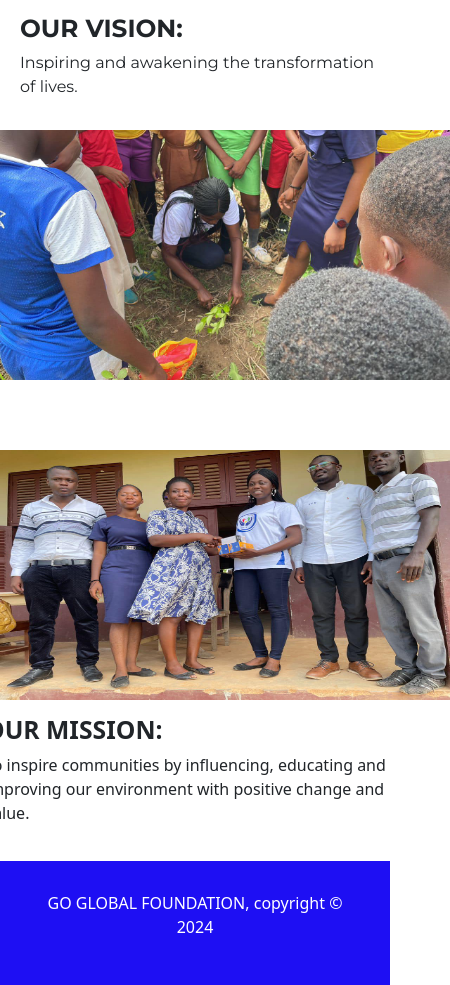
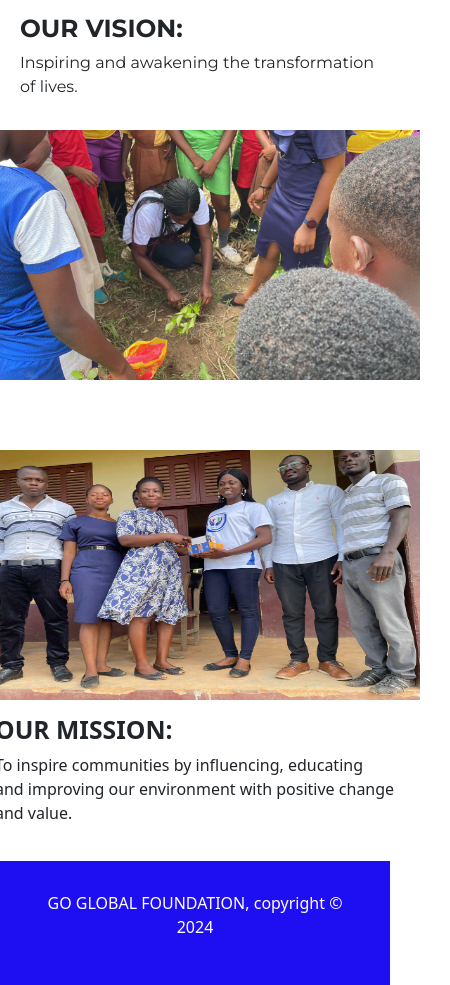
Before and after one commit to janim2/GO-Foundation, a plain HTML site: page index.html in a window 390 px wide. Shown: the part 2080-3065 px from the top of the page, 450 px wide, since content can reach past the window. Drawn offline with nearby package versions, Linux system fonts and the light colour scheme.

Commit message:
fourth commit

```diff
--- a/index.html
+++ b/index.html
@@ -59,7 +59,7 @@
 
     <section id="HomePage">
       <div class="image-container">
-         <img class="Home-Image" src="img/HomePage 2.jpg" alt="" width="100%">
+         <img class="Home-Image" src="img/HomePage 2.jpg" alt="" >
          <div class="overlay"></div>
       </div>
 
--- a/styles.css
+++ b/styles.css
@@ -30,6 +30,7 @@
 }
 
 @media (min-width: 576px) and (max-width: 768px) {
+
   .Home-child-3{
     display: flex;
     flex-direction: column;
@@ -57,24 +58,37 @@
     font-size: medium;
 
   }
+  .nav-link{
+    color: #000;
+  }
 
   }
 
 @media (max-width: 575px) {
+  body{
+    justify-content: center;
+    align-items: center;
+  }
   .Home-child-1 {
 
     /* transform: translate(-50%, 0%);  */
   }
+
+  .image-container{
+    width: 100%;
+  }
+
   .V-image{
-    width: 100%;
-    height: 900px;
+    justify-content: center;
  }
   .M-text{
-    width: 420px;
+    width: 400px;
+    text-align: left;;
   }
   .M-image{
-    width: 100%;
-    height: 900px;
+    justify-content: center;
+    width: 70px;
+
    }
   .Home-child-3{
     display: flex;
```
